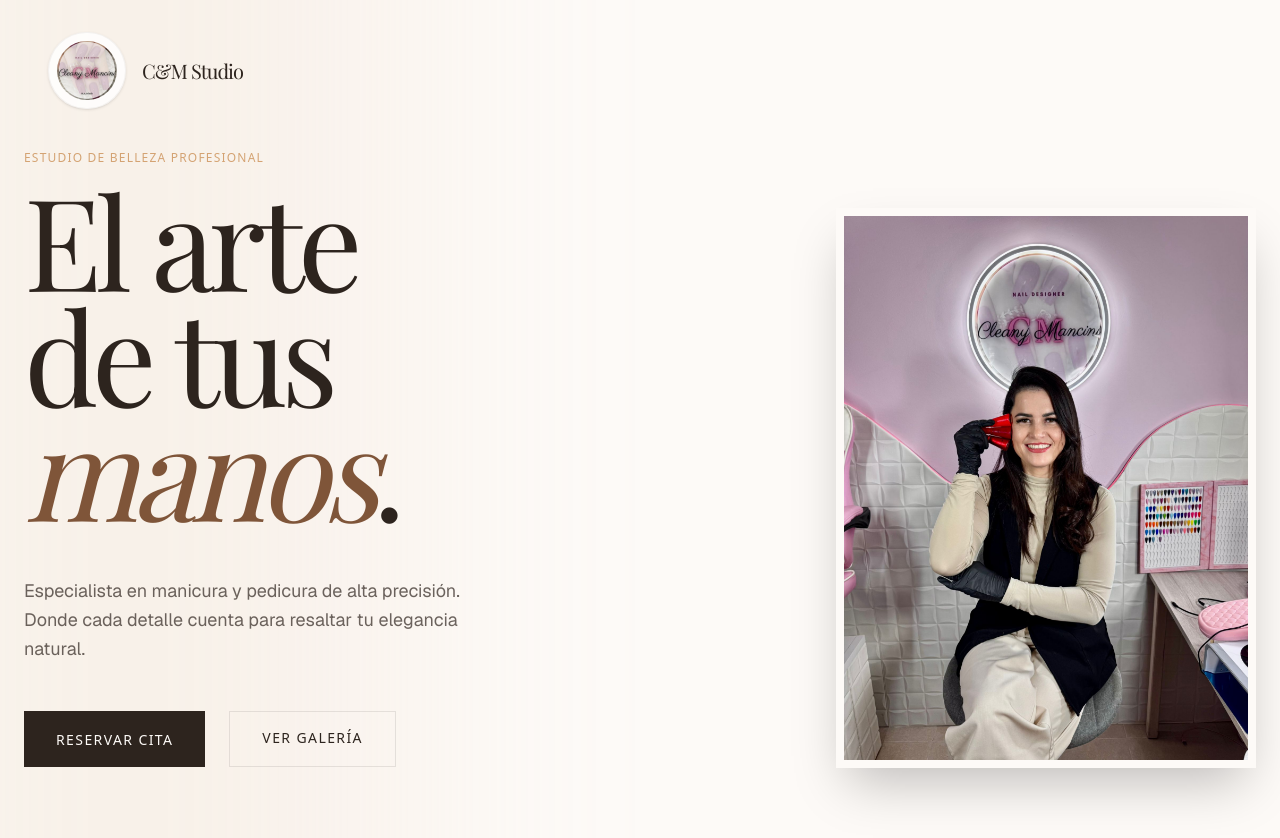
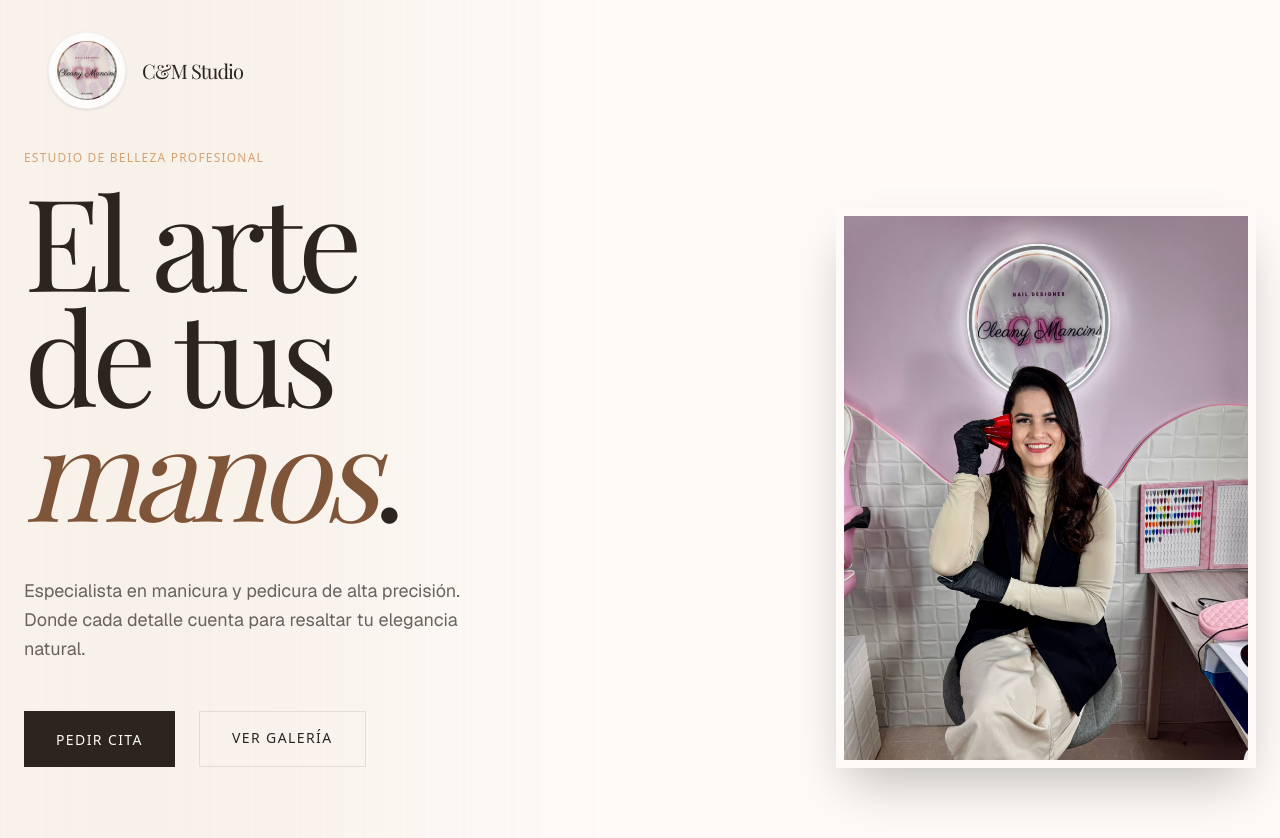
Before and after one commit to GabrielDangelo21/c_m_studionails, a Next.js app: page / in a window 1280 px wide. Shown: the top 838 px of the page. Built offline with nearby package versions, Linux system fonts and the light colour scheme; a web font is replaced by a local one.

Commit message:
update: change CTA button text to 'Pedir Cita' and add automated WhatsApp message

```diff
--- a/app/page.tsx
+++ b/app/page.tsx
@@ -78,12 +78,12 @@ export default function Home() {
 
             <div className="flex flex-col sm:flex-row gap-6 mb-16">
               <a
-                href="https://wa.me/34622160989"
+                href="https://wa.me/34622160989?text=Hola!%20Me%20gustaría%20consultar%20disponibilidad%20para%20una%20cita%20en%20C%26M%20Studio."
                 target="_blank"
                 rel="noopener noreferrer"
                 className="group relative px-8 py-4 bg-foreground text-background overflow-hidden transition-all duration-300 hover:scale-105 active:scale-95 text-center"
               >
-                <span className="relative z-10 font-medium text-sm tracking-widest uppercase">Reservar Cita</span>
+                <span className="relative z-10 font-medium text-sm tracking-widest uppercase">Pedir Cita</span>
                 <div className="absolute inset-0 bg-accent translate-y-full transition-transform group-hover:translate-y-0" />
               </a>
               <a href="#galeria" className="px-8 py-4 border border-foreground/10 hover:border-accent transition-colors duration-300 text-center font-medium text-sm tracking-widest uppercase">
```
